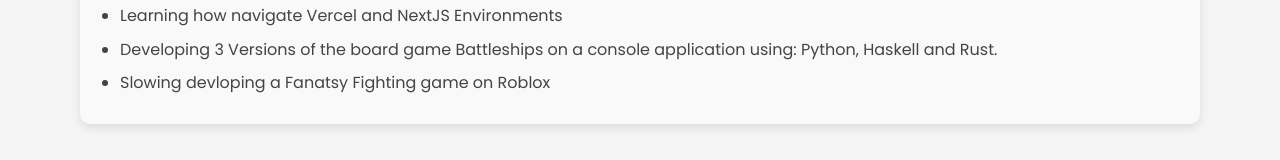
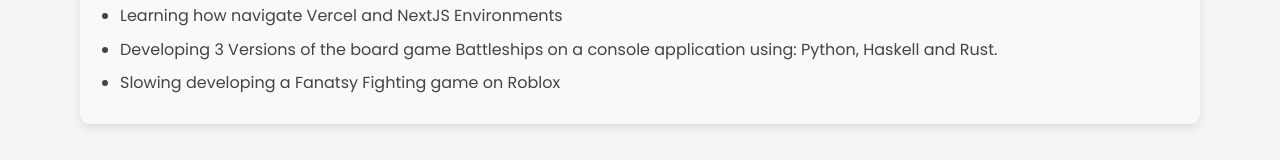
Before and after one commit to ZaynUH/Zayn-Ul-Haq-Portfolio, a Next.js app: page / in a window 1280 px wide. Shown: the part 763-923 px from the top of the page. Built offline with nearby package versions, Linux system fonts and the light colour scheme.

Commit message:
25/11/24 - Fixing Errors 1 Currently Doing Section

```diff
--- a/pages/index.js
+++ b/pages/index.js
@@ -41,7 +41,7 @@
           <ul>
             <li>Learning how navigate Vercel and NextJS Environments</li>
             <li>Developing 3 Versions of the board game Battleships on a console application using: Python, Haskell and Rust.</li>
-            <li>Slowing devloping a Fanatsy Fighting game on Roblox</li>
+            <li>Slowing developing a Fanatsy Fighting game on Roblox</li>
           </ul>
         </section>
 
```
